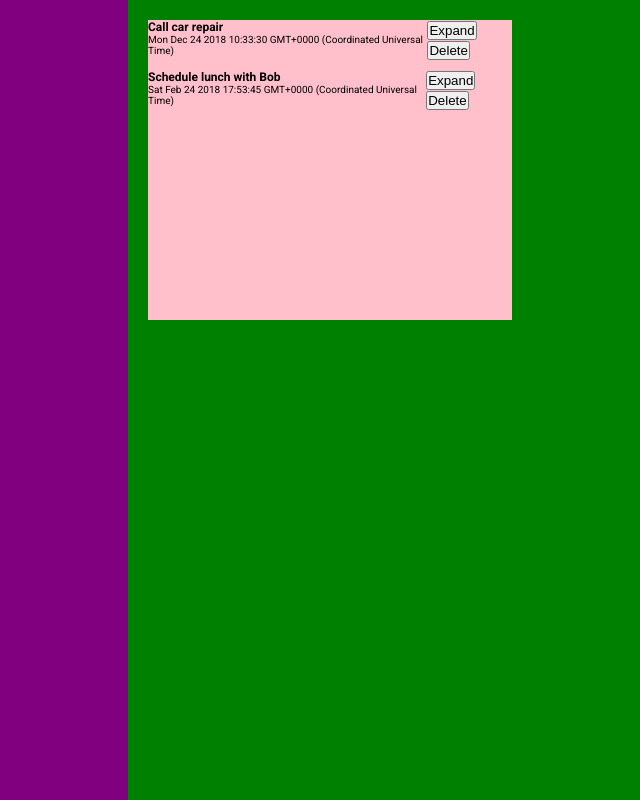
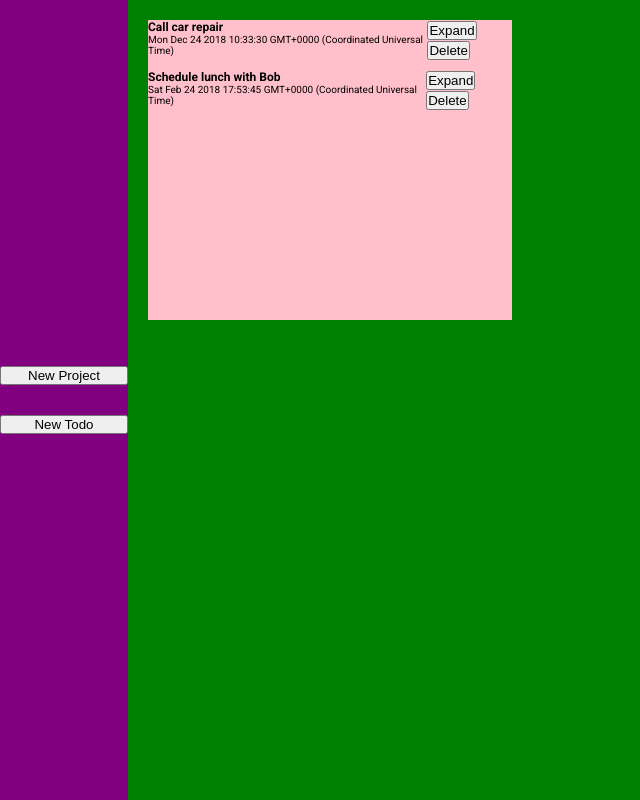
Before and after one commit to normanlew/todo_list, a website built with webpack: page src/template.html in a window 1280 px wide. Shown: the whole page, without its empty margins (0-640 px from the left). Built offline with nearby package versions, Linux system fonts and the light colour scheme.

Commit message:
Add buttons to create new projects and todos

```diff
--- a/src/index.js
+++ b/src/index.js
@@ -3,6 +3,7 @@ import { Project } from "./project.js";
 import "./styles.css";
 
 const all_projects = [];
+
 function addTodoToProject(project, title, description, dueDate, priority, note, complete) {
   let todo = new Todo(crypto.randomUUID(), title, description, dueDate, priority, note, complete);
   project.addTodo(todo);
--- a/src/styles.css
+++ b/src/styles.css
@@ -21,6 +21,10 @@ body {
 
 .create_new {
     background-color: purple;
+    display: flex;
+    flex-direction: column;
+    justify-content: center;
+    gap: 30px;
 }
 
 .projects {
@@ -70,36 +74,3 @@ body {
 .todo_dueDate {
     font-size: 10px;
 }
-
-/* #project_1 {
-    grid-column: 1 / 2;
-    grid-row: 1 / 2;
-}
-
-#project_2 {
-    grid-column: 2 / 3;
-    grid-row: 1 / 2;
-}
-
-#project_3 {
-    grid-column: 3 / 4;
-    grid-row: 1 / 2;
-}
-
-#project_4 {
-    grid-column: 1 / 2;
-    grid-row: 2 / 3;
-}
-
-#project_5 {
-    grid-column: 2 / 3;
-    grid-row: 2 / 3;
-}
-
-#project_6 {
-    grid-column: 3 / 4;
-    grid-row: 2 / 3;
-}
-
-
- */
--- a/src/template.html
+++ b/src/template.html
@@ -8,6 +8,13 @@
     <body>
         <div class="container">
             <div class="create_new">
+                <button id="new_project">
+                    New Project
+                </button>
+
+                <button id="new_todo">
+                    New Todo
+                </button>
 
             </div>
 
```
